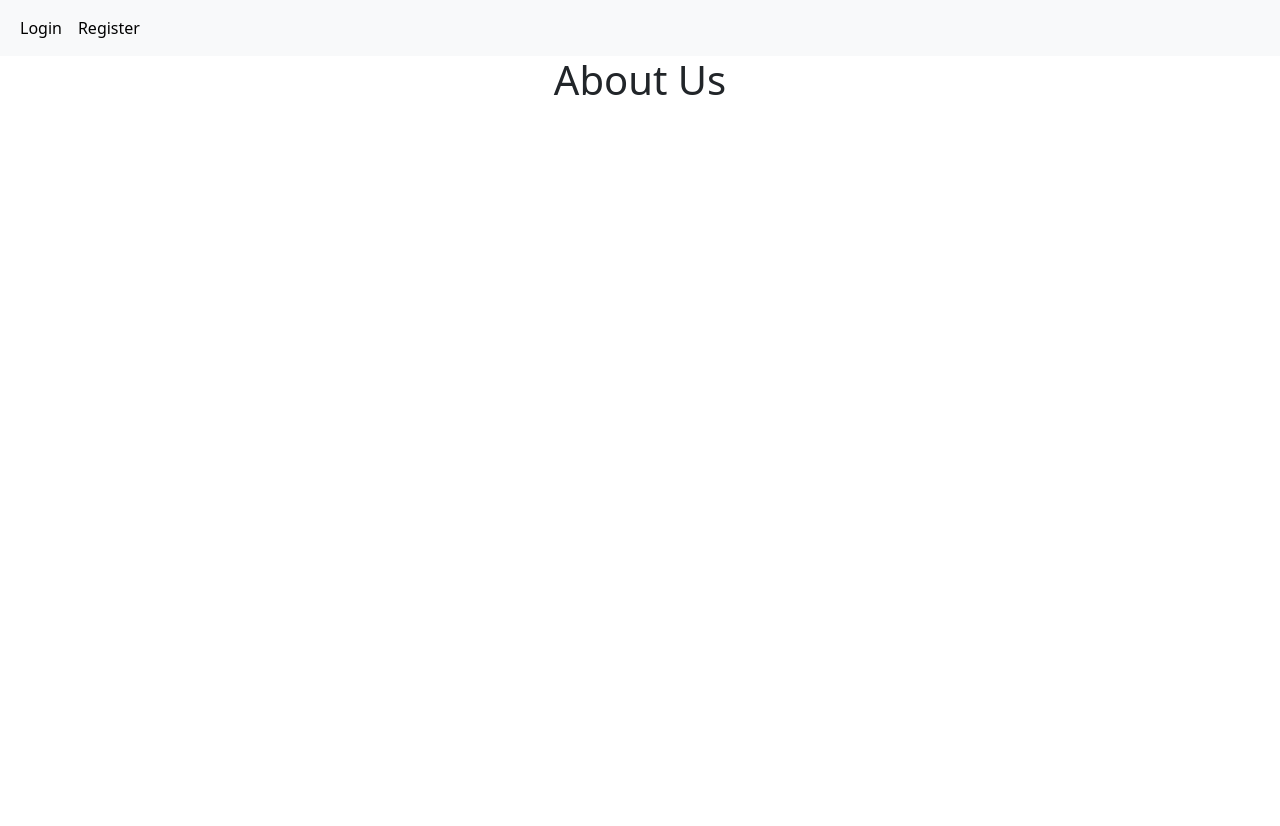
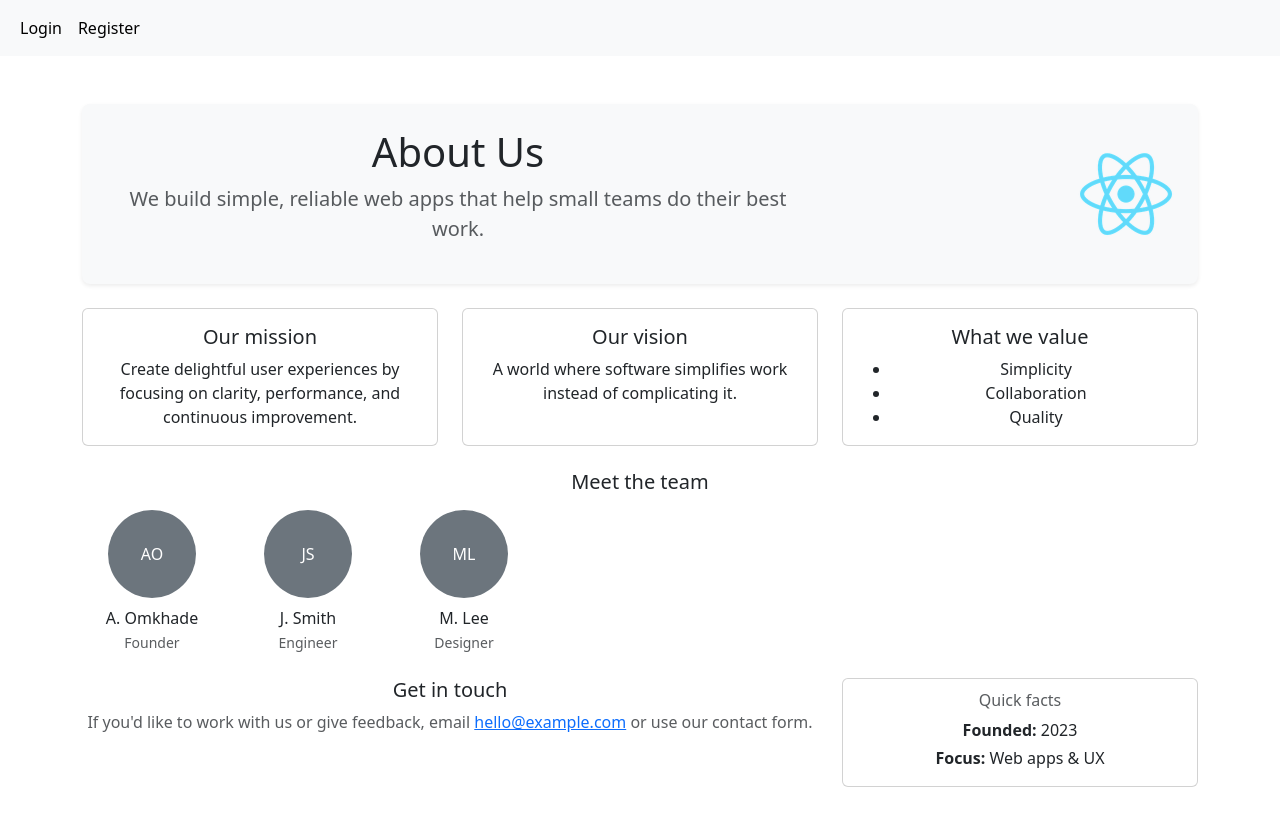
Before and after one commit to khadeom/learn_react, a React (Create React App) app: page /about in a window 1280 px wide. Shown: the top 826 px of the page. Before the commit the page ends 800 px from the top, so only its background shows below. Built offline with nearby package versions, Linux system fonts and the light colour scheme.

Commit message:
update form styles

```diff
--- a/src/day2/FormDemo.js
+++ b/src/day2/FormDemo.js
@@ -1,4 +1,6 @@
 import React from 'react'
+import Form from 'react-bootstrap/Form'
+import Button from 'react-bootstrap/Button'
 import {useState} from 'react'
 // insted of import useState as its not a default function like React
 function FormDemo() {
@@ -22,7 +24,7 @@ function FormDemo() {
 
     function handleEmpSubmit(event){
         event.preventDefault()
-        employees.push({empId:event.target.emp_id.value, empName: event.target.emp_name.value, salary: event.target.salary.value})
+        employees.push({empId:event.target.formEmpId.value, empName: event.target.formEmpName.value, salary: event.target.formSalary.value})
         setEmp([...employees])
         // setEmp([employees]) why cant we use this
         // alert(employees)
@@ -59,23 +61,29 @@ function FormDemo() {
         </table>
         <b></b>
         <h2>Employee Form</h2>
-        <form onSubmit={handleEmpSubmit}>
-            <label for='emp_id'>Emp Id</label>
-            <input id='emp_id' type="text"  ></input>
-            <label>Emp Name</label>
-            <input id='emp_name' type="text"></input>
-            <label>Emp Salary</label>
-            <input id='salary' type="text"  ></input>
-            <button type="submit">Submit</button>
-        </form>
 
-        {/* <form onSubmit={handleSubmit}>
-            <lable for='name_input'>Name:</lable>
-            <input id='name_input' type="text" value={name} onChange={(event)=>setName(event.target.value)}></input>
-            <p>Your name is: {name}</p>
-            <button type="submit">Submit</button>
-        </form> */}
+        <div className='d-flex justify-content-center mb-3'>
+        <Form onSubmit={handleEmpSubmit} style={{ width: '100%', maxWidth: 420 }}>
+            <Form.Group className="mb-3" controlId="formEmpId">
+                <Form.Label>Employee ID</Form.Label>
+                <Form.Control type="text" placeholder="Enter Employee ID" />
+            </Form.Group>
 
+            <Form.Group className="mb-3" controlId="formEmpName">
+                <Form.Label>Employee Name</Form.Label>
+                <Form.Control type="text" placeholder="Enter Employee Name" />
+            </Form.Group>
+
+            <Form.Group className="mb-3" controlId="formSalary">
+                <Form.Label>Salary</Form.Label>
+                <Form.Control type="text" placeholder="Enter Salary" />
+            </Form.Group>
+
+            <Button variant="primary" type="submit">
+                Submit
+            </Button>
+        </Form>
+        </div>
     </div>
   )
 }
--- a/src/day3/LogoutComp.js
+++ b/src/day3/LogoutComp.js
@@ -11,13 +11,14 @@ const LogoutComp = (props) => {
     if (typeof props.onLogout === 'function') {
       try {
         props.onLogout();
+        alert('Logout Successful');
       } catch (e) {
         // ignore
       }
     }
-    // navigate to home after logout
+    // navigate to login after logout
     navigate('/');
-  }, [props, navigate]);
+  }, []);
 
   return (
     <div>
--- /dev/null
+++ b/src/day4/AboutUs.js
@@ -0,0 +1,90 @@
+import React from 'react';
+
+export default function AboutUs() {
+  return (
+    <div className="container py-5">
+      <div className="bg-light p-4 rounded-3 shadow-sm mb-4">
+        <div className="row align-items-center">
+          <div className="col-md-8">
+            <h1 className="display-6">About Us</h1>
+            <p className="lead text-muted">We build simple, reliable web apps that help small teams do their best work.</p>
+          </div>
+          <div className="col-md-4 text-md-end">
+            <img src="/logo192.png" alt="logo" style={{width:96,height:96}} className="img-fluid" />
+          </div>
+        </div>
+      </div>
+
+      <div className="row g-4 mb-4">
+        <div className="col-md-4">
+          <div className="card h-100">
+            <div className="card-body">
+              <h5 className="card-title">Our mission</h5>
+              <p className="card-text">Create delightful user experiences by focusing on clarity, performance, and continuous improvement.</p>
+            </div>
+          </div>
+        </div>
+
+        <div className="col-md-4">
+          <div className="card h-100">
+            <div className="card-body">
+              <h5 className="card-title">Our vision</h5>
+              <p className="card-text">A world where software simplifies work instead of complicating it.</p>
+            </div>
+          </div>
+        </div>
+
+        <div className="col-md-4">
+          <div className="card h-100">
+            <div className="card-body">
+              <h5 className="card-title">What we value</h5>
+              <ul className="mb-0">
+                <li>Simplicity</li>
+                <li>Collaboration</li>
+                <li>Quality</li>
+              </ul>
+            </div>
+          </div>
+        </div>
+      </div>
+
+      <div className="row mb-4">
+        <div className="col-12">
+          <h3 className="h5">Meet the team</h3>
+          <div className="d-flex flex-wrap gap-3 mt-3">
+            <div className="text-center" style={{width:140}}>
+              <div className="rounded-circle bg-secondary d-inline-flex align-items-center justify-content-center" style={{width:88,height:88,color:'#fff'}}>AO</div>
+              <div className="mt-2">A. Omkhade<br/><small className="text-muted">Founder</small></div>
+            </div>
+
+            <div className="text-center" style={{width:140}}>
+              <div className="rounded-circle bg-secondary d-inline-flex align-items-center justify-content-center" style={{width:88,height:88,color:'#fff'}}>JS</div>
+              <div className="mt-2">J. Smith<br/><small className="text-muted">Engineer</small></div>
+            </div>
+
+            <div className="text-center" style={{width:140}}>
+              <div className="rounded-circle bg-secondary d-inline-flex align-items-center justify-content-center" style={{width:88,height:88,color:'#fff'}}>ML</div>
+              <div className="mt-2">M. Lee<br/><small className="text-muted">Designer</small></div>
+            </div>
+          </div>
+        </div>
+      </div>
+
+      <div className="row">
+        <div className="col-md-8">
+          <h3 className="h5">Get in touch</h3>
+          <p className="text-muted">If you'd like to work with us or give feedback, email <a href="mailto:hello@example.com">hello@example.com</a> or use our contact form.</p>
+        </div>
+        <div className="col-md-4">
+          <div className="card">
+            <div className="card-body">
+              <h6 className="card-subtitle mb-2 text-muted">Quick facts</h6>
+              <p className="mb-1"><strong>Founded:</strong> 2023</p>
+              <p className="mb-0"><strong>Focus:</strong> Web apps & UX</p>
+            </div>
+          </div>
+        </div>
+      </div>
+    </div>
+  );
+}
--- a/src/day4/NavBar.js
+++ b/src/day4/NavBar.js
@@ -6,15 +6,15 @@ import FormDemo from '../day2/FormDemo';
 import { RegisterComp } from '../day3/RegisterComp';
 import LoginComp from '../day3/LoginComp';
 import LogoutComp from '../day3/LogoutComp';
+import { useNavigate } from 'react-router-dom'
+import AboutUs from './AboutUs';
 const HomePage = () => {
   return <h1>Home Page</h1>;
 }
 
-const AboutUs = () => {
-  return <h1>About Us</h1>;
-}
 const NavBar = () => {
 
+  const navigate = useNavigate();
   const [isLoggedIn, setIsLoggedIn] = useState(
     !!localStorage.getItem('isLoggedIn')
   );
@@ -27,6 +27,7 @@ const NavBar = () => {
     console.log('Updated the logout');
     localStorage.removeItem('isLoggedIn');
     setIsLoggedIn(false);
+    navigate('/');
   };
 
   const handleLogin = () => {
@@ -57,7 +58,9 @@ const NavBar = () => {
                 <Link className="nav-link active" to="/product">Products</Link>
             </li>
             <li className="nav-item">
-                <Link className="nav-link active" to="/logout">Logout</Link>
+                <button className="nav-link active" onClick={
+                    handleLogout
+                }>Logout</button>
             </li>
           </>
         ) : (
```
